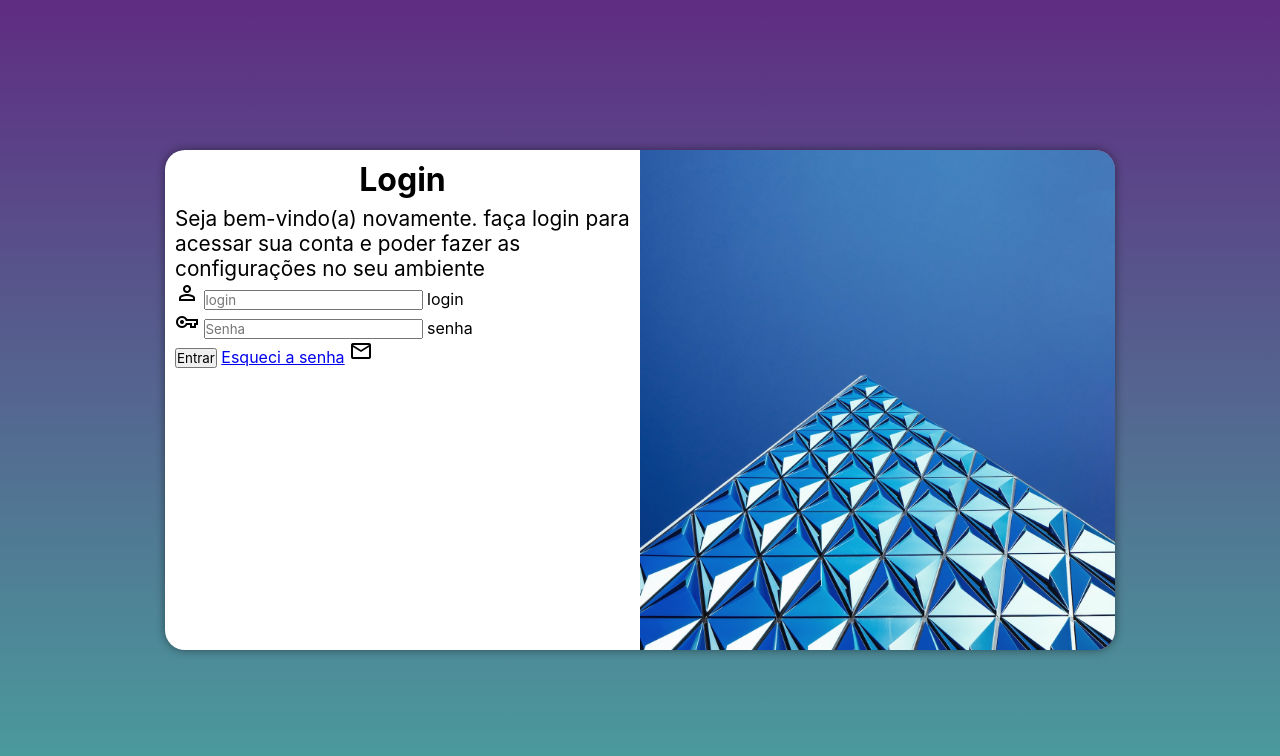
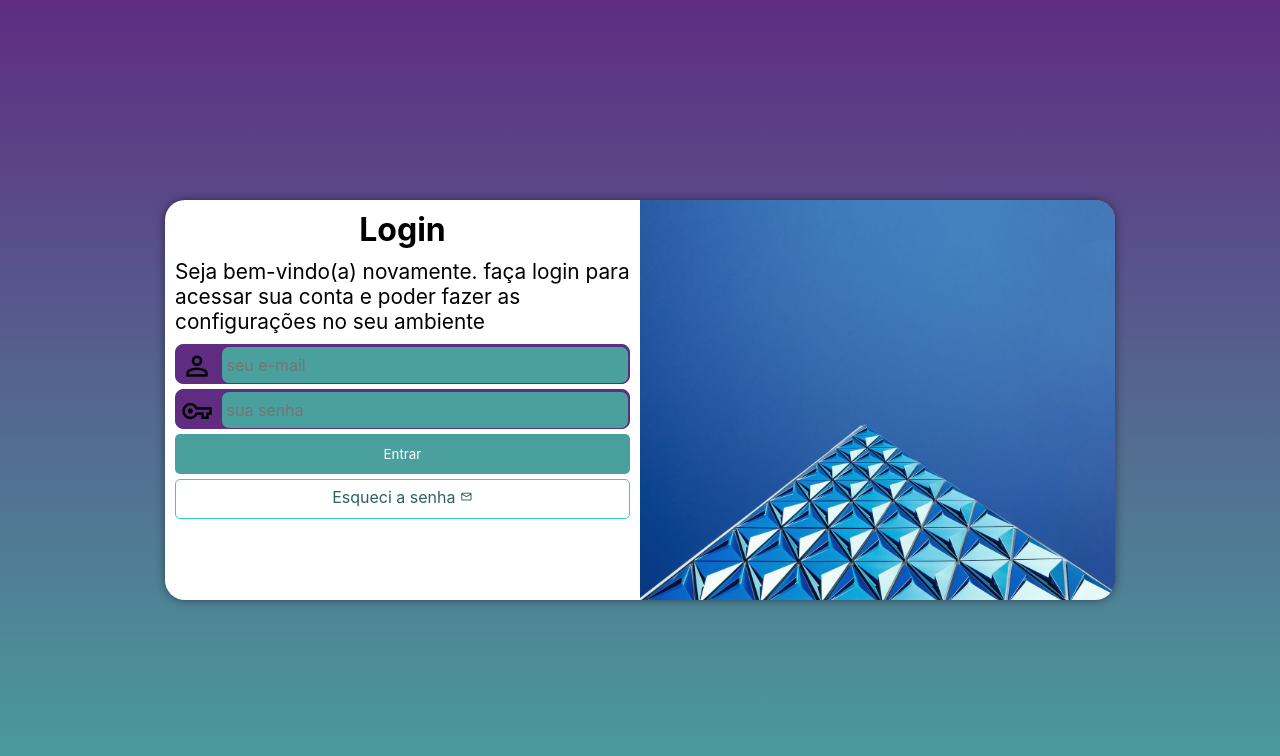
Before and after one commit to ReinaldoDosSantos/projeto-login, a plain HTML site: page index.html in a window 1280 px wide. Drawn offline with nearby package versions, Linux system fonts and the light colour scheme.

Commit message:
final do exercício de login

```diff
--- a/estilos/media-query.css
+++ b/estilos/media-query.css
@@ -15,6 +15,9 @@ telas largas 120px
 
     section#login{
         width:90vw;
+        height: 290px;
+
+
         }
     section#login > div#imagen{
 
@@ -30,6 +33,7 @@ telas largas 120px
    section#login > div#formulario{
     width:70%;
     float: right;
+
    }
    p{
     font-size: 1.1em;
@@ -44,6 +48,7 @@ telas largas 120px
     section#login{
         width:950px
         ;
+        height: 400px;
     }
     section#login > div#imagen {
 
@@ -61,6 +66,7 @@ h1 {
 }
 p{
     font-size: 1.3em;
+    margin: 10px 0px;
 
 }
 }
--- a/estilos/style.css
+++ b/estilos/style.css
@@ -2,7 +2,7 @@
 
 /*
 paleta de cores
-verde # 49a09d
+verde #49a09d
 lilas #5f2c82
 */
 * {
@@ -57,5 +57,84 @@ h1 {
     margin-bottom: 7px;
 }
 p{
+ font-size: 0.8em;
+
+}
+form > input[ type=submit]{
+
+    width: 100%;
+    height: 40px;
+    background: #49a09d;
+    color:white;
+    border:none;
+    border-radius: 5px;
+    cursor: pointer;
+
+
+}
+form >div.campo {
+    width:100%;
+    margin: 5px 0px;
+    display: block;
+    height: 40px;
+    background-color: #5f2c82;
+    border-radius: 8px;
+    border: 1px solid #5f2c82;
+}
+div.campo > label {
+    display: none;
+
+}
+form > input[ type=submit]:hover{
+    background: #2c6361;
+    font-size: 1em;
+}
+form >.botao {
+    display: block;
+    text-align: center;
+    height: 40px;
+    width: 100%;
+    margin-top:5px;
+    padding-top: 7px;
+    border: 1px solid #33ccc7;
+    border-radius: 5px;
+    text-decoration: none;
+    color: #2c6361;
+
+
+
+}
+form >.botao:hover {
+    background-color: #49a09d;
+    color: white;
+}
+form >.botao > span {
     font-size: 0.8em;
 }
+div.campo > span {
+    font-size: 2em;
+    width: 40px;
+    padding: 5px;
+
+}
+
+
+
+div.campo > input {
+    background-color: #49a09d ;
+    display: inline-block;
+    font-size: 1em;
+    height: 100%;
+    width:calc(100% - 45px);
+
+    border-radius: 8px;
+    border: 1px solid #5f2c82;
+    padding: 5px;
+    transform: translateY(-11px);
+
+
+
+}
+div.campo > input:focus-within{
+    background-color: white;
+}
--- a/index.html
+++ b/index.html
@@ -23,7 +23,7 @@
                     <div class="campo">
                         <span class="material-symbols-outlined">person</span>
 
-                        <input type="email" name="login" id="ilogin" placeholder="login" autocomplete="on" required maxlength="30">
+                        <input type="email" name="login" id="ilogin" placeholder="seu e-mail" autocomplete="on" required maxlength="30">
 
                         <label for="ilogin">login</label>
                     </div>
@@ -31,12 +31,12 @@
                     <div class="campo">
                         <span class="material-symbols-outlined">vpn_key</span>
 
-                       <input type="password" name="senha" id="isenha" placeholder="Senha" autocomplete="current-password" required minlength="8" maxlength="15">
+                       <input type="password" name="senha" id="isenha" placeholder="sua senha" autocomplete="current-password" required minlength="8" maxlength="15">
 
                        <label for="isenha">senha</label>
                     </div>
                     <input type="submit" value="Entrar">
-                    <a href="esqueci.html">Esqueci a senha</a> <span class="material-symbols-outlined">email</span>
+                    <a href="esqueci.html" class="botao">Esqueci a senha <span class="material-symbols-outlined">email</span> </a>
 
                 </form>
 
@@ -45,5 +45,6 @@
         </section>
 
     </main>
+
 </body>
 </html>
```
